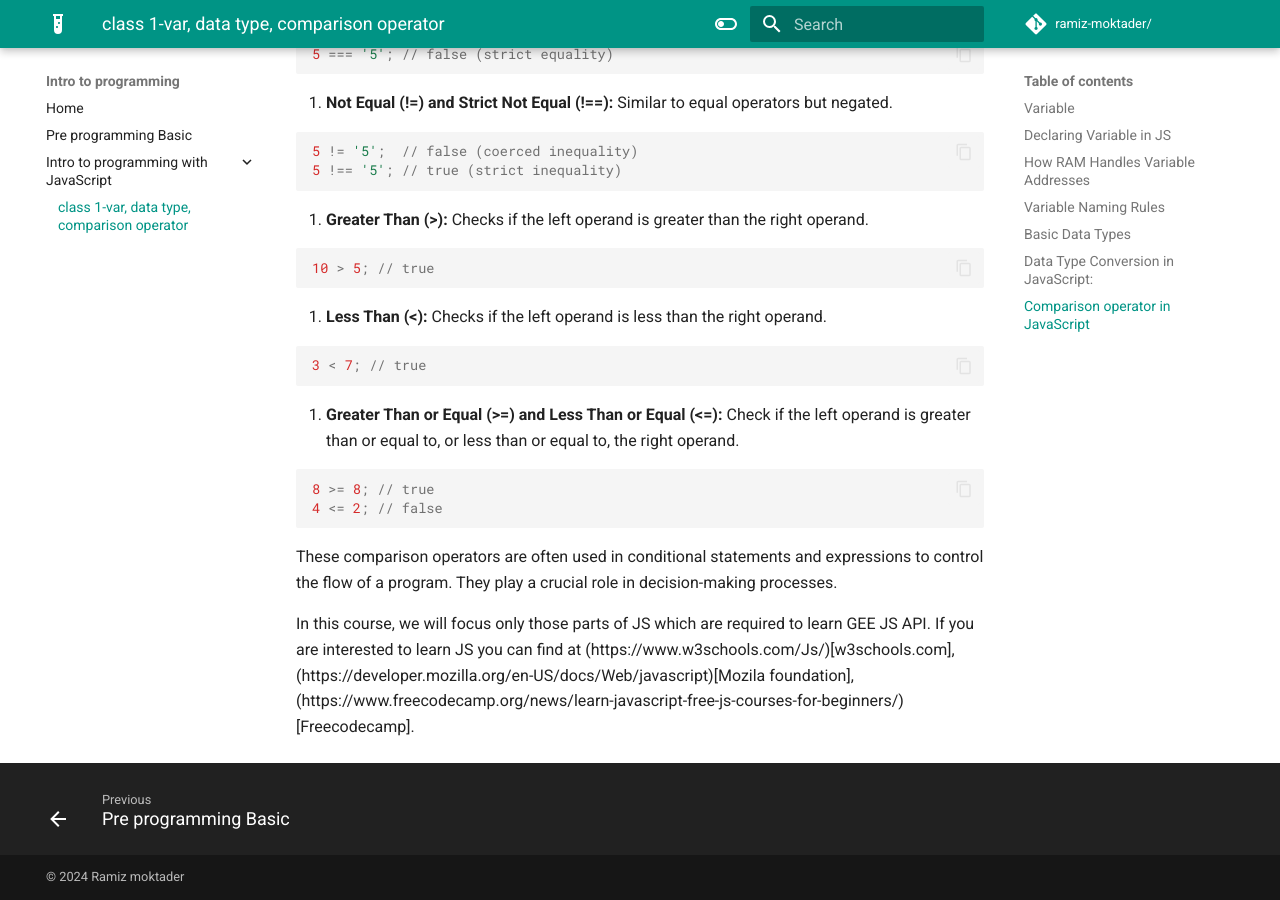
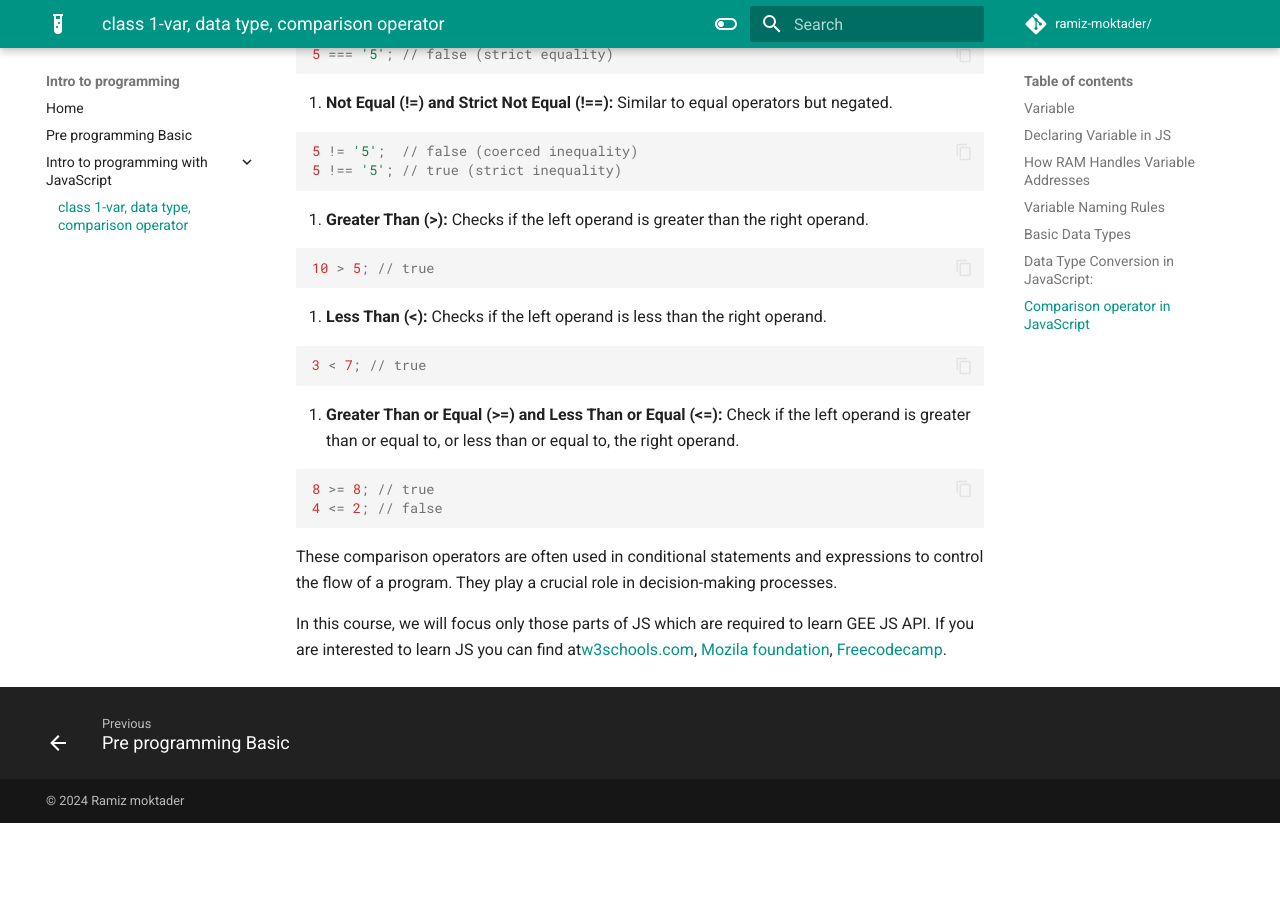
Before and after one commit to ramiz-moktader/geospatial-programming-course, an MkDocs documentation site: the page built from docs/intro-to-programming-with-js-class1.md, in a window 1280 px wide and 900 px high, scrolled down 2744 px. Built offline with MkDocs 1.6.1 and Material for MkDocs 9.7.7, drawn with Linux system fonts in a browser that asks for light colours; after the commit the page ends 3567 px from its top, so only the background shows below that; part of the change alters nothing that is shown.

Commit message:
class link changed

```diff
--- a/docs/intro-to-programming-with-js-class1.md
+++ b/docs/intro-to-programming-with-js-class1.md
@@ -140,5 +140,5 @@ In JavaScript, comparison operators are used to compare values and return a Bool
 These comparison operators are often used in conditional statements and expressions to control the flow of a program. They play a crucial role in decision-making processes.
 
 In this course, we will focus only those parts of JS which are required to learn GEE JS API.
-If you are interested to learn JS you can find at (https://www.w3schools.com/Js/)[w3schools.com],
-(https://developer.mozilla.org/en-US/docs/Web/javascript)[Mozila foundation], (https://www.freecodecamp.org/news/learn-javascript-free-js-courses-for-beginners/)[Freecodecamp].
+If you are interested to learn JS you can find at[w3schools.com](https://www.w3schools.com/Js/),
+[Mozila foundation](https://developer.mozilla.org/en-US/docs/Web/javascript), [Freecodecamp](https://www.freecodecamp.org/news/learn-javascript-free-js-courses-for-beginners/).
```
